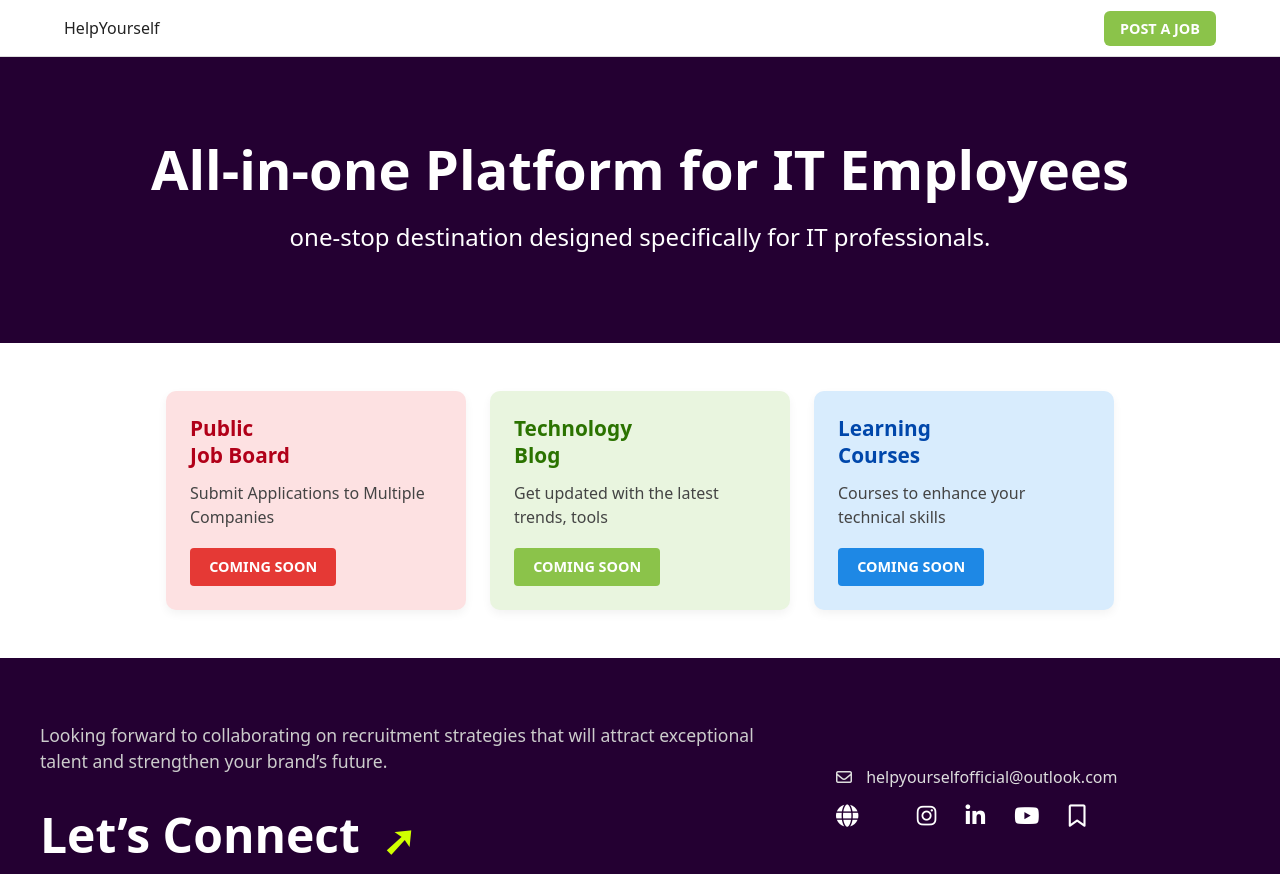
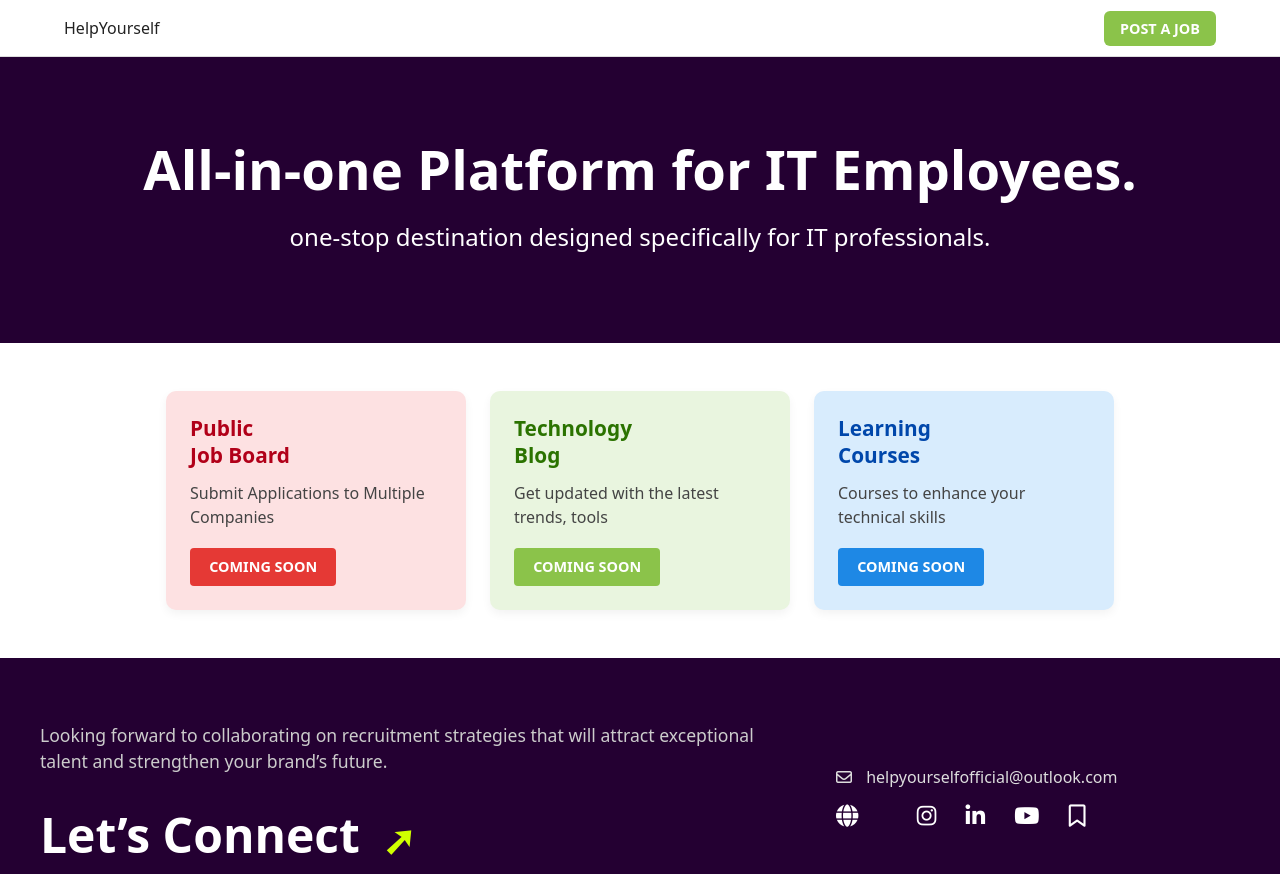
Before and after one commit to igifakeoriginal/it-job-referral, a plain HTML site: page index.html in a window 1280 px wide. Shown: the top 874 px of the page. Drawn offline with Linux system fonts and the light colour scheme.

Commit message:
Update index.html

```diff
--- a/index.html
+++ b/index.html
@@ -29,7 +29,7 @@
 
 
 <section class="hero">
-  <h1>All‑in‑one Platform for IT Employees</h1>
+  <h1>All‑in‑one Platform for IT Employees.</h1>
   <p>one-stop destination designed specifically for IT professionals.</p>
 
 </section>
```
